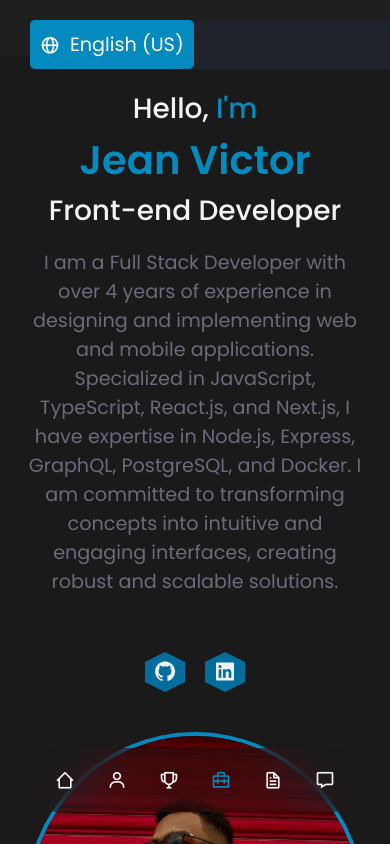
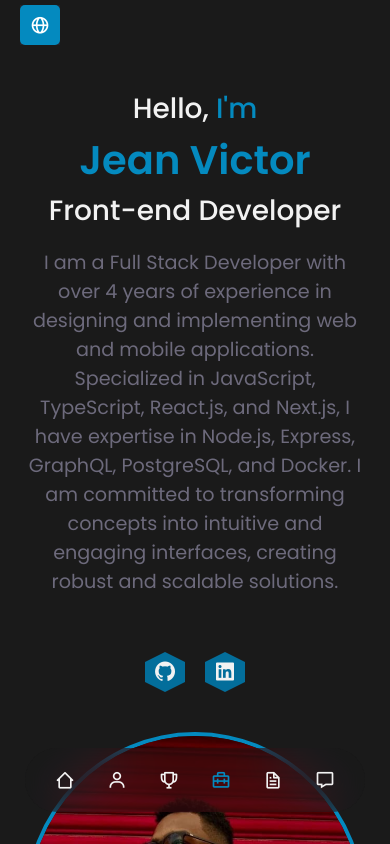
Before and after one commit to DJeanS03/myPortfolio, a React (Vite) app: page / in a window 390 px wide. Shown: the top 844 px of the page. Built offline with nearby package versions, Linux system fonts and the light colour scheme.

Commit message:
:bug: fix: header and language toggle

```diff
--- a/src/components/Header/index.tsx
+++ b/src/components/Header/index.tsx
@@ -97,13 +97,15 @@ export function Header({ Catch, language, onLanguageChange }: Props) {
             </li>
           </ul>
         </div>
-      </nav>
-          <div className="haha">
+        <div className="nav__menu">
+          <div className="language__toggle">
             <LanguageButton
               language={language}
               onLanguageChange={onLanguageChange}
             />
           </div>
+        </div>
+      </nav>
     </HeaderContainer>
   );
 }
--- a/src/components/Header/styles.ts
+++ b/src/components/Header/styles.ts
@@ -44,16 +44,12 @@ export const HeaderContainer = styled.header`
     gap: 2rem;
   }
 
-  .haha {
-    position: absolute;
-    right: 20px;
-  }
-
   @media screen and (max-width: 898px) {
     display: flex;
     position: relative;
     flex-direction: column;
     align-items: center;
+    background-color: ${({ theme }) => theme.colors["containerColor"]};
 
     .nav__logo {
       display: none;
@@ -90,9 +86,10 @@ export const HeaderContainer = styled.header`
       font-size: 0;
     }
 
-    .haha {
+    .language__toggle {
       position: absolute;
       left: 0;
+      top: 0;
     }
   }
 
--- a/src/pages/Home/components/About/index.tsx
+++ b/src/pages/Home/components/About/index.tsx
@@ -40,7 +40,8 @@ export function About({ language }: AboutProps) {
               <>{myTexts.aboutMe.translations.en.about__description}</>
             ))} */}
           </p>
-          <Button text=" Download my CV" url={CV} fileName={"CV-Jean-Victor"} />
+          {/* <Button text=" Download my CV" url={CV} fileName={"CV-Jean-Victor"} /> */}
+          <Button text=" Download my CV" />
         </>
       );
     } else if (language === "pt") {
--- a/src/pages/Home/components/LanguageButton/index.tsx
+++ b/src/pages/Home/components/LanguageButton/index.tsx
@@ -9,7 +9,7 @@ interface Props {
 export function LanguageButton({ language, onLanguageChange }: Props) {
   const [showLanguageOptions, setShowLanguageOptions] = useState(false);
   const [languageName, setLanguageName] = useState("");
-  const [scrolled, setScrolled] = useState(false);
+  const [isMobileView, setIsMobileView] = useState(false);
 
   const handleToggleLanguageOptions = () => {
     setShowLanguageOptions(!showLanguageOptions);
@@ -21,37 +21,41 @@ export function LanguageButton({ language, onLanguageChange }: Props) {
   };
 
   useEffect(() => {
-    const handleScroll = () => {
-      const scrollTop = window.scrollY;
+    const handleResize = () => {
       const innerWidth = window.innerWidth;
 
-      if (scrollTop > 10 && innerWidth > 898) {
-        setScrolled(true);
+      if (innerWidth <= 768) {
+        setIsMobileView(true);
       } else {
-        setScrolled(false);
+        setIsMobileView(false);
       }
     };
-    window.addEventListener("scroll", handleScroll);
 
-    // Certifique-se de remover o ouvinte de rolagem ao desmontar o componente
+    // Definimos o estado inicialmente com base no tamanho da janela
+    handleResize();
+
+    // Adiciona o ouvinte para detectar a alteração no tamanho da tela
+    window.addEventListener("resize", handleResize);
+
+    // Remove o ouvinte ao desmontar o componente
     return () => {
-      window.removeEventListener("scroll", handleScroll);
+      window.removeEventListener("resize", handleResize);
     };
   }, []);
 
   useEffect(() => {
-    if (scrolled) {
+    if (isMobileView) {
       // Se a página foi rolada e a largura da janela é maior que 898px, defina a classe "hidden" em "language__name"
       setLanguageName("hidden");
     } else {
       // Caso contrário, defina o texto normalmente
       if (language === "en") {
-        setLanguageName("English (US)");
+        setLanguageName("English");
       } else if (language === "pt") {
-        setLanguageName("Português (Brasil)");
+        setLanguageName("Português");
       }
     }
-  }, [language, scrolled]);
+  }, [language, isMobileView]);
 
   return (
     <LanguageButtonContainer>
@@ -59,7 +63,7 @@ export function LanguageButton({ language, onLanguageChange }: Props) {
         <button className="toggle-btn" onClick={handleToggleLanguageOptions}>
           <i className="bx bx-globe"></i>
           <span
-            className={`language__name ${scrolled ? "hidden" : ""}`}
+            className={`language__name ${isMobileView ? "hidden" : ""}`}
             style={{ transition: "opacity 0.3s" }}
           >
             {languageName}
--- a/src/pages/Home/components/LanguageButton/styles.ts
+++ b/src/pages/Home/components/LanguageButton/styles.ts
@@ -28,7 +28,7 @@ export const LanguageButtonContainer = styled.header`
 
   .language-options {
     position: absolute;
-    min-width: 100%;
+    min-width: 12.5rem;
     top: 100%;
     right: 0px;
     display: block;
@@ -48,7 +48,6 @@ export const LanguageButtonContainer = styled.header`
     border: none;
     background-color: transparent;
     color: ${({ theme }) => theme.colors["white"]};
-
   }
 
   .language-options button:hover {
@@ -58,9 +57,13 @@ export const LanguageButtonContainer = styled.header`
   @media screen and (max-width: 898px) {
     position: relative;
     width: 100%;
-    top: 20px;
-    left: 30px;
+    top: 5px;
+    left: 20px;
     background-color: hsl(228, 15%, 15%);
+
+    .language-options {
+      left: 0;
+      min-width: 12.5rem;
     }
 
     .language__name {
@@ -70,4 +73,5 @@ export const LanguageButtonContainer = styled.header`
     .hidden {
       display: none;
     }
+  }
 `;
```
Lines whose indentation alone changed are shown as unchanged.
